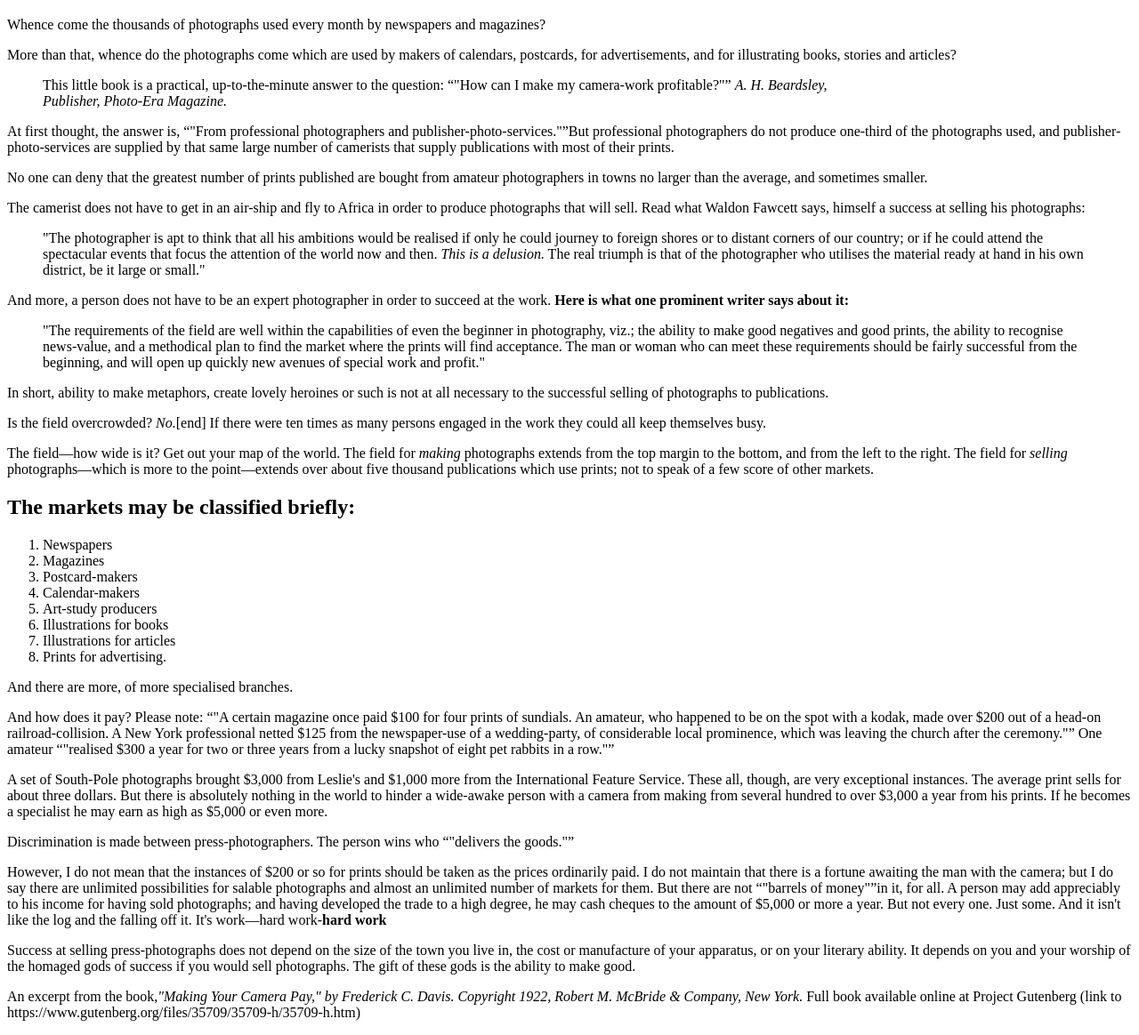
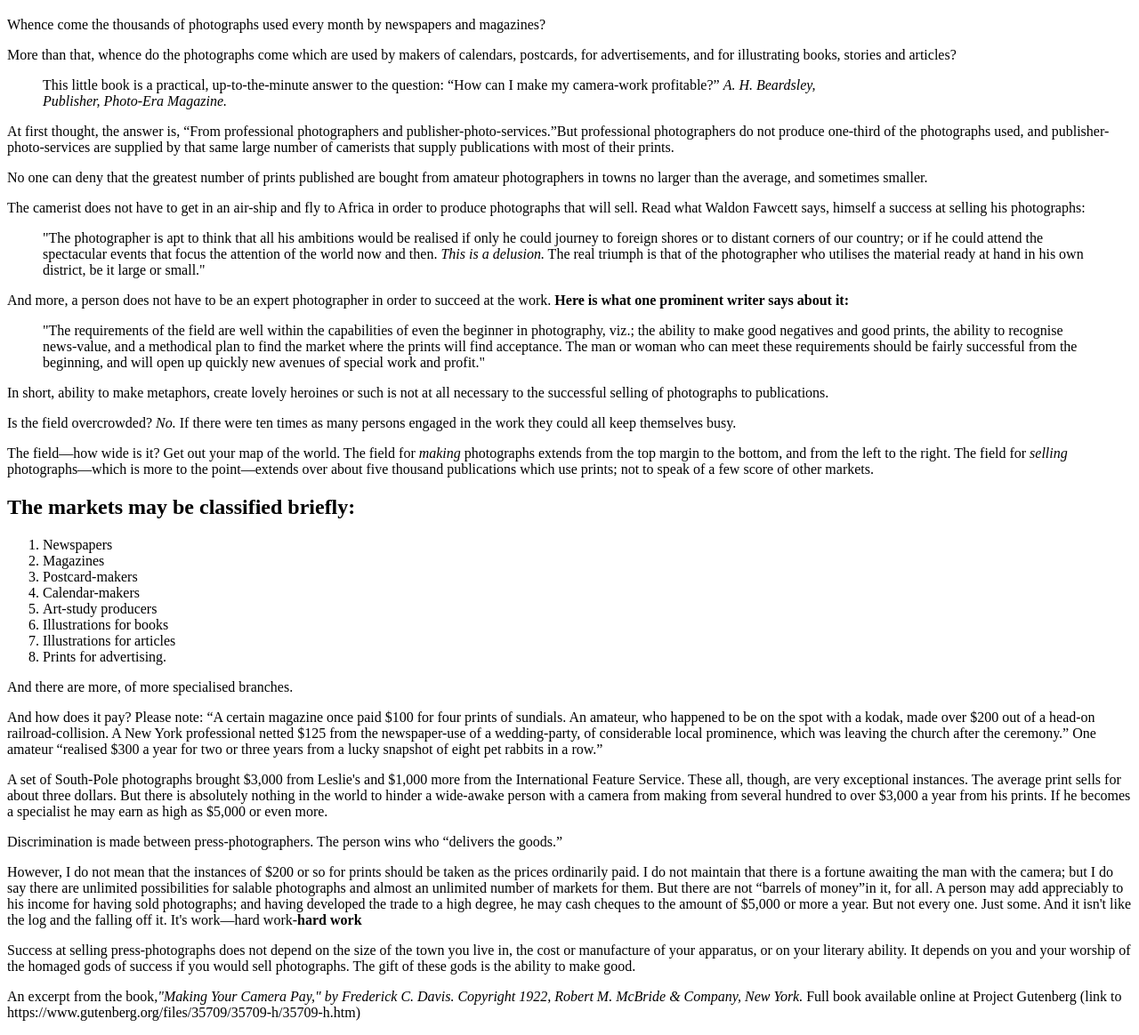
Before and after one commit to Joshua-Petrey/FrontendMasters_Bootcamp, a plain HTML site: page intro-to-html/exercise-solution/book.html in a window 1280 px wide. Shown: the part 61-1225 px from the top of the page at 89% size. Drawn offline with Linux system fonts and the light colour scheme.

Commit message:
Fixed typos

```diff
--- a/intro-to-html/exercise-solution/book.html
+++ b/intro-to-html/exercise-solution/book.html
@@ -14,13 +14,13 @@
 <p>More than that, whence do the photographs come which are used by makers of calendars, postcards, for advertisements, and for illustrating books, stories and articles?</p>
 
 <blockquote>
-This little book is a practical, up-to-the-minute answer to the question: <q>"How can I make my camera-work profitable?"</q>
+This little book is a practical, up-to-the-minute answer to the question: <q>How can I make my camera-work profitable?</q>
 
 <cite>A. H. Beardsley, <br>
 Publisher, Photo-Era Magazine.</cite>
 </blockquote>
 
-<p> At first thought, the answer is, <q>"From professional photographers and publisher-photo-services."</q>But professional photographers do not produce one-third of the photographs used, and publisher-photo-services are supplied by that same large number of camerists that supply publications with most of their prints.</p>
+<p> At first thought, the answer is, <q>From professional photographers and publisher-photo-services.</q>But professional photographers do not produce one-third of the photographs used, and publisher-photo-services are supplied by that same large number of camerists that supply publications with most of their prints.</p>
 
 <p>No one can deny that the greatest number of prints published are bought from amateur photographers in towns no larger than the average, and sometimes smaller.</p>
 
@@ -39,7 +39,7 @@ Publisher, Photo-Era Magazine.</cite>
 
 <p>In short, ability to make metaphors, create lovely heroines or such is not at all necessary to the successful selling of photographs to publications.</p>
 
-<p>Is the field overcrowded? <em>No.</em>[end] If there were ten times as many persons engaged in the work they could all keep themselves busy.</p>
+<p>Is the field overcrowded? <em>No.</em> If there were ten times as many persons engaged in the work they could all keep themselves busy.</p>
 
 <p>The field—how wide is it? Get out your map of the world. The field for <em>making</em> photographs extends from the top margin to the bottom, and from the left to the right. The field for <em>selling</em> photographs—which is more to the point—extends over about five thousand publications which use prints; not to speak of a few score of other markets.
 </p>
@@ -58,13 +58,13 @@ Publisher, Photo-Era Magazine.</cite>
 
 <p>And there are more, of more specialised branches.</p>
 
-<p>And how does it pay? Please note: <q>"A certain magazine once paid $100 for four prints of sundials. An amateur, who happened to be on the spot with a kodak, made over $200 out of a head-on railroad-collision. A New York professional netted $125 from the newspaper-use of a wedding-party, of considerable local prominence, which was leaving the church after the ceremony."</q> One amateur <q>"realised $300 a year for two or three years from a lucky snapshot of eight pet rabbits in a row."</q></p>
+<p>And how does it pay? Please note: <q>A certain magazine once paid $100 for four prints of sundials. An amateur, who happened to be on the spot with a kodak, made over $200 out of a head-on railroad-collision. A New York professional netted $125 from the newspaper-use of a wedding-party, of considerable local prominence, which was leaving the church after the ceremony.</q> One amateur <q>realised $300 a year for two or three years from a lucky snapshot of eight pet rabbits in a row.</q></p>
 
 <p>A set of South-Pole photographs brought $3,000 from Leslie's and $1,000 more from the International Feature Service. These all, though, are very exceptional instances. The average print sells for about three dollars. But there is absolutely nothing in the world to hinder a wide-awake person with a camera from making from several hundred to over $3,000 a year from his prints. If he becomes a specialist he may earn as high as $5,000 or even more.</p>
 
-<p>Discrimination is made between press-photographers. The person wins who <q>"delivers the goods."</q></p>
+<p>Discrimination is made between press-photographers. The person wins who <q>delivers the goods.</q></p>
 
-<p>However, I do not mean that the instances of $200 or so for prints should be taken as the prices ordinarily paid. I do not maintain that there is a fortune awaiting the man with the camera; but I do say there are unlimited possibilities for salable photographs and almost an unlimited number of markets for them. But there are not <q>"barrels of money"</q>in it, for all. A person may add appreciably to his income for having sold photographs; and having developed the trade to a high degree, he may cash cheques to the amount of $5,000 or more a year. But not every one. Just some. And it isn't like the log and the falling off it. It's work—hard work-<strong>hard work</strong></p>
+<p>However, I do not mean that the instances of $200 or so for prints should be taken as the prices ordinarily paid. I do not maintain that there is a fortune awaiting the man with the camera; but I do say there are unlimited possibilities for salable photographs and almost an unlimited number of markets for them. But there are not <q>barrels of money</q>in it, for all. A person may add appreciably to his income for having sold photographs; and having developed the trade to a high degree, he may cash cheques to the amount of $5,000 or more a year. But not every one. Just some. And it isn't like the log and the falling off it. It's work—hard work-<strong>hard work</strong></p>
 
 <p>Success at selling press-photographs does not depend on the size of the town you live in, the cost or manufacture of your apparatus, or on your literary ability. It depends on you and your worship of the homaged gods of success if you would sell photographs. The gift of these gods is the ability to make good.</p>
 
```
